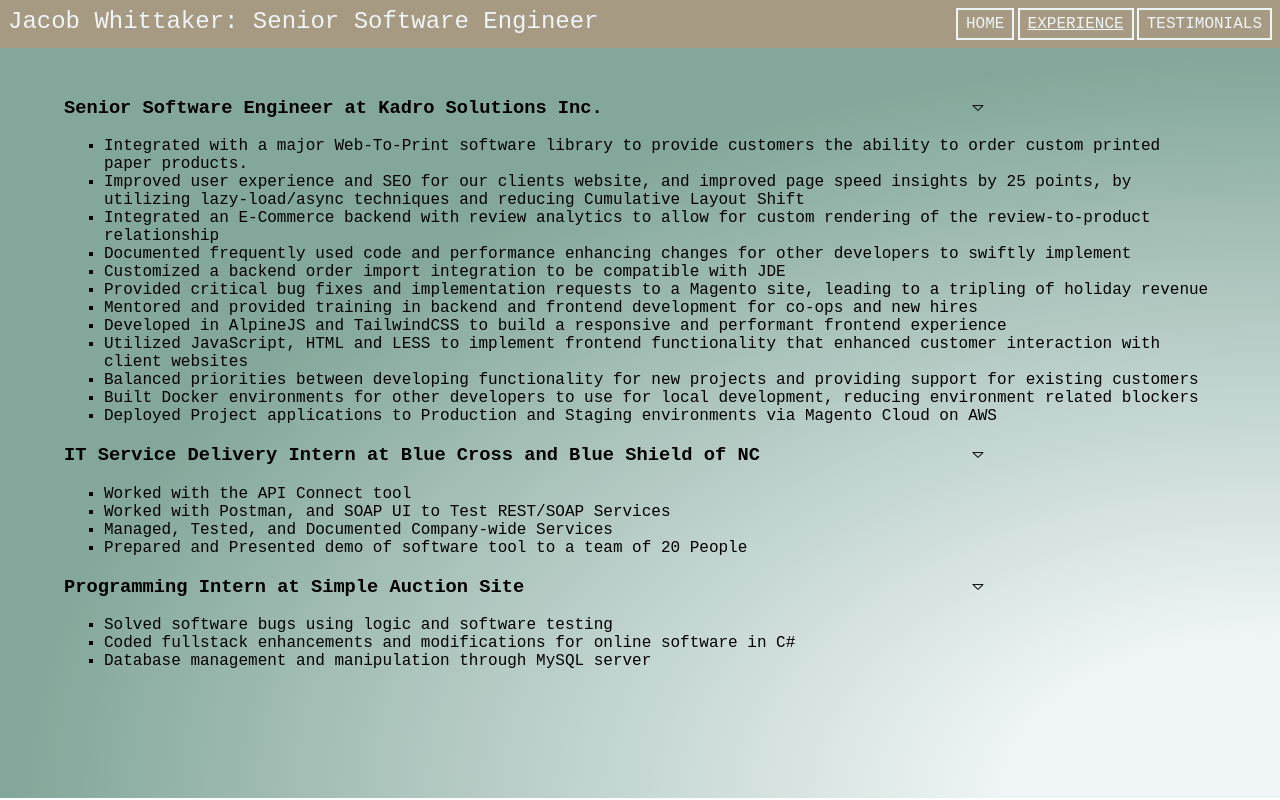
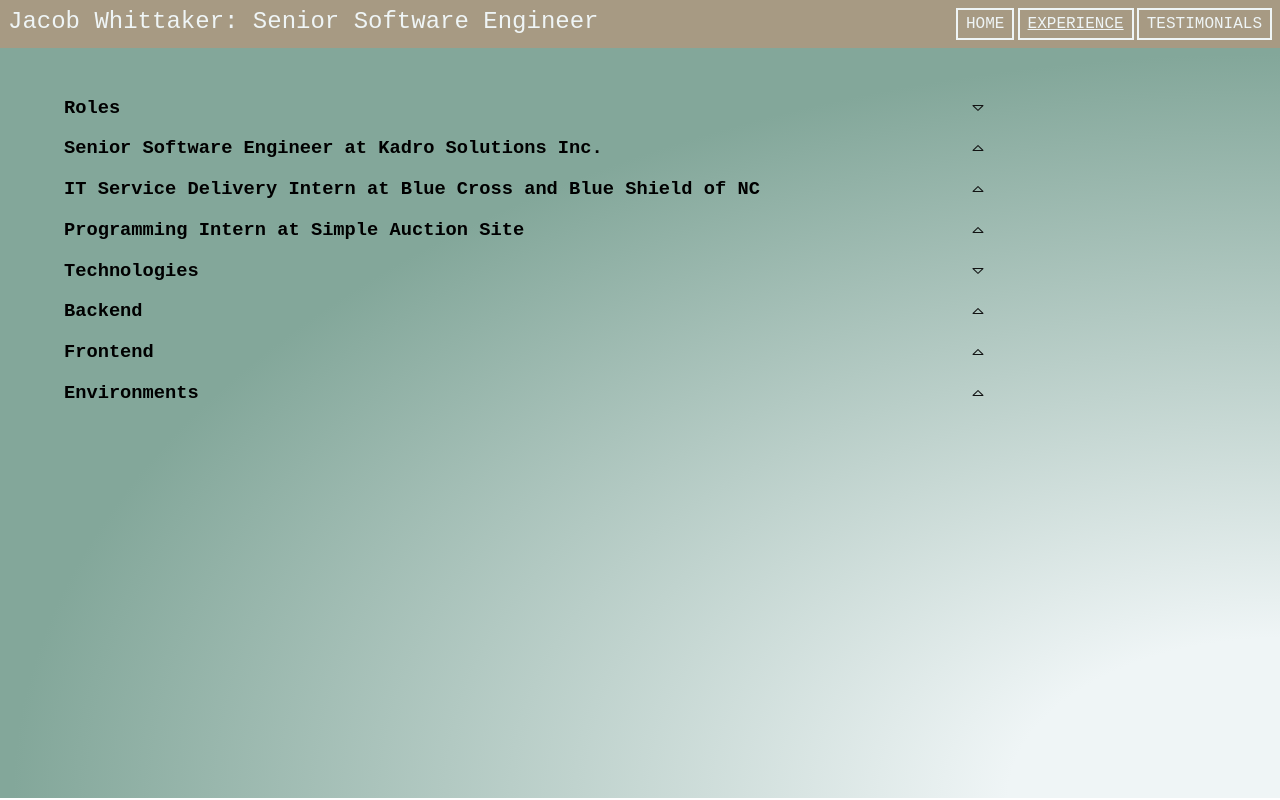
Before and after one commit to j-whittaker/react-portfolio, a React (Vite) app: page /#home in a window 1280 px wide. Both pictures are taken after a click on the button "EXPERIENCE". Built offline with nearby package versions, Linux system fonts and the light colour scheme.

Commit message:
added technology section, and moved jobs under a new roles setcion, to better organize experience page

```diff
--- a/src/App.css
+++ b/src/App.css
@@ -162,7 +162,7 @@
   list-style: square;
 }
 
-.career-section-container.collpased > div {
+.career-section-container.collapsed > div {
   display: none;
 }
 
@@ -173,7 +173,7 @@
   transition: transform 0.25s ease;
 }
 
-.career-section-container.collpased .xp-section-toggle {
+.career-section-container.collapsed .xp-section-toggle {
   transform: rotate(180deg);
   transition: transform 0.25s ease;
 }
--- a/src/pages/Experience.jsx
+++ b/src/pages/Experience.jsx
@@ -1,27 +1,29 @@
+import { useState } from 'react';
 import ArrowIcon from '../assets/arrow.svg';
 
-function CollabsibleCareerSection({role, location, content}) {
+function CollabsibleCareerSection({title, content, defaultCollapse}) {
+    const [collapsed, setCollapsed] = useState(typeof defaultCollapse !== 'undefined' ? defaultCollapse : true);
+
     function toggleCollpase() {
-        event.target.parentElement.parentElement.classList.toggle('collpased');
+        setCollapsed(!collapsed);
     }
 
     function Arrow() {
-        return <img onClick={toggleCollpase} src={ArrowIcon} className='xp-section-toggle'/> ;
+        return <img onClick={toggleCollpase} src={ArrowIcon} className={`xp-section-toggle ${collapsed ? 'collapsed' : ''}`}/>;
     }
 
     return (
         <>
-            <div  className='career-section-container'>
+            <div className={`career-section-container  ${collapsed ? 'collapsed' : ''}`}>
                  {/* Icon by icon king1 on freeicons.io https://freeicons.io/undefined/arrow-arrow%20down-down-drop-stroke%20arrow-icon-706 */}
-                <h3 className="job-title-section">{role} at {location} <Arrow /></h3>
+                <h3 className="job-title-section">{title} <Arrow /></h3>
                 <div className="xp-wrapper">{content}</div>
             </div>
         </>
     );
-  }
+}
 
-
-function ExperiencePage() {
+function RoleSection() {
     const experience = [];
 
     const kadroContent =
@@ -43,7 +45,7 @@ function ExperiencePage() {
                 </ul>
             </>
         );
-    experience.push(<CollabsibleCareerSection role="Senior Software Engineer" location="Kadro Solutions Inc." content={kadroContent} />);
+    experience.push(<CollabsibleCareerSection title="Senior Software Engineer at Kadro Solutions Inc." content={kadroContent} />);
 
     const bcbsncContent =
         (
@@ -56,7 +58,7 @@ function ExperiencePage() {
                 </ul>
             </>
         );
-    experience.push(<CollabsibleCareerSection role="IT Service Delivery Intern" location="Blue Cross and Blue Shield of NC" content={bcbsncContent} />);
+    experience.push(<CollabsibleCareerSection title="IT Service Delivery Intern at Blue Cross and Blue Shield of NC" content={bcbsncContent} />);
 
     const simpleAuctionSiteContent =
         (
@@ -69,13 +71,66 @@ function ExperiencePage() {
             </>
         );
 
-    experience.push(<CollabsibleCareerSection role="Programming Intern" location="Simple Auction Site" content={simpleAuctionSiteContent} />);
+    experience.push(<CollabsibleCareerSection title="Programming Intern at Simple Auction Site" content={simpleAuctionSiteContent} />);
 
+    return <CollabsibleCareerSection title="Roles" content={experience} defaultCollapse={false} />
+}
 
+function TechnologiesSection() {
+    const areas = [];
+
+    const backendContent = (
+        <>
+            <ul className='work-xp'>
+                <li>PHP</li>
+                <li>MySQL</li>
+                <li>C#</li>
+                <li>Python</li>
+                <li>Java</li>
+            </ul>
+        </>
+    );
+
+    areas.push(<CollabsibleCareerSection title="Backend" content={backendContent}/>);
+
+    const frontendContent = (
+        <>
+            <ul className='work-xp'>
+                <li>JavaScript</li>
+                <li>AlpineJS</li>
+                <li>KnockoutJS</li>
+                <li>LESS</li>
+                <li>TailwindCSS</li>
+                <li>HTML</li>
+            </ul>
+        </>
+    );
+
+    areas.push(<CollabsibleCareerSection title="Frontend" content={frontendContent}/>);
+
+    const envContent = (
+        <>
+            <ul className='work-exp'>
+                <li>Linux</li>
+                <li>Adobe Cloud</li>
+                <li>Docker</li>
+                <li>WSL</li>
+            </ul>
+        </>
+    );
+
+    areas.push(<CollabsibleCareerSection title="Environments" content={envContent}/>);
+
+    return <CollabsibleCareerSection title="Technologies" content={areas} defaultCollapse={false} />
+
+}
+
+function ExperiencePage() {
     return (
       <>
-        <div className="main-content home">
-            {experience}
+        <div className="main-content experience">
+            <RoleSection />
+            <TechnologiesSection />
         </div>
       </>
       );
```
